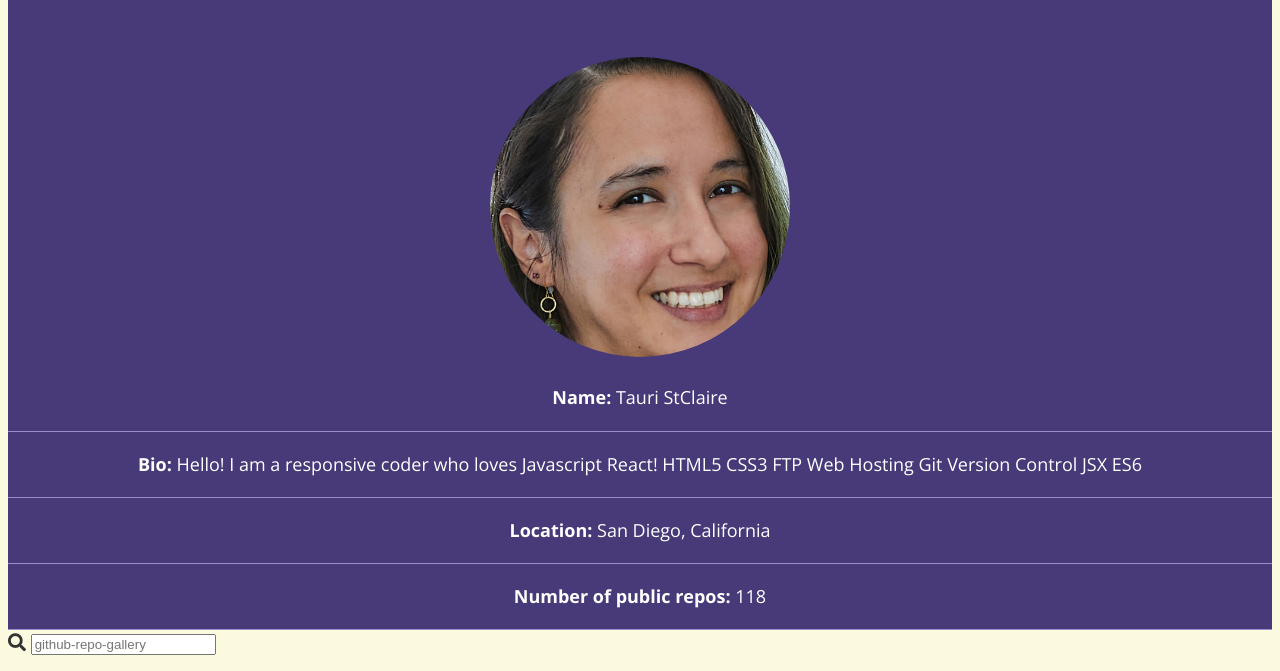
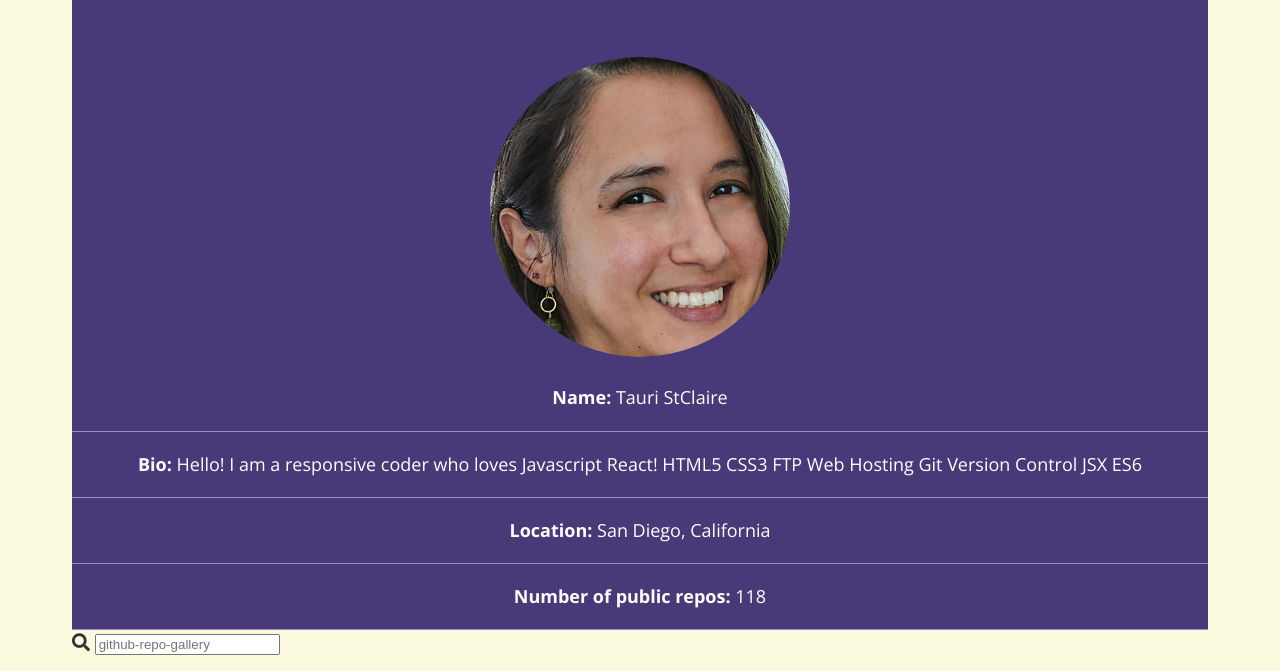
Before and after one commit to tauri-st/github-repo-gallery-student-view, a website built with webpack: page index.html in a window 1280 px wide. Shown: the part 129-800 px from the top of the page. Built offline with nearby package versions, Linux system fonts and the light colour scheme.

Commit message:
Added figure and div around the image and text sections of the profile Add padding to body

```diff
--- a/css/style.css
+++ b/css/style.css
@@ -89,6 +89,7 @@
   font-size: 18px;
   color: #333;
   background-color: #fbf9de;
+  padding: 0 5%;
 }
 
 h1 {
@@ -124,8 +125,16 @@
     align-items: center;
 }
 
-.user-info p {
+.user-info figure {
+  margin: 0;
+}
+
+.profile-details {
   width: 100%;
+  padding: 0 20px;
+}
+
+.profile-details p {
   margin: 0;
   padding: 20px 0;
   text-align: center;
--- a/index.html
+++ b/index.html
@@ -27,18 +27,22 @@
 </head>
 
 <body>
-
+<main class="container">
   <div class="badge" aria-hidden="true">
     <div class="circle"></div>
   </div>
   <h1><i class="fab fa-github-alt"></i>GitHub Repo Gallery</h1>
 
   <section class="user-info">
-    <img class="avatar" src="img/tauri-stclaire-avatar.jpg" alt="User avatar">
-    <p class="name"><strong>Name:</strong> Tauri StClaire</p>
-    <p class="bio"><strong>Bio:</strong> Hello! I am a responsive coder who loves Javascript React! HTML5 CSS3 FTP Web Hosting Git Version Control JSX ES6</p>
-    <p class="location"><strong>Location:</strong> San Diego, California</p>
-    <p class="repo-count"><strong>Number of public repos:</strong> 118</p>
+    <figure>
+      <img class="avatar" src="img/tauri-stclaire-avatar.jpg" alt="User avatar">
+    </figure>
+    <div class="profile-details">
+      <p class="name"><strong>Name:</strong> Tauri StClaire</p>
+      <p class="bio"><strong>Bio:</strong> Hello! I am a responsive coder who loves Javascript React! HTML5 CSS3 FTP Web Hosting Git Version Control JSX ES6</p>
+      <p class="location"><strong>Location:</strong> San Diego, California</p>
+      <p class="repo-count"><strong>Number of public repos:</strong> 118</p>
+    </div>
   </section>
 
   <section class="repos">
@@ -67,6 +71,7 @@
   </section>
 
   <script src="js/app.js"></script>
+</main>
 </body>
 
 </html>
```
